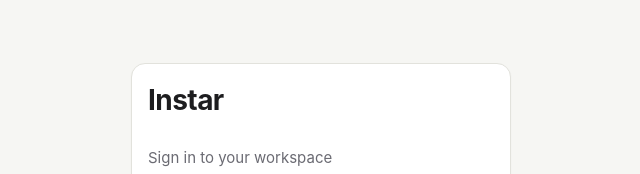
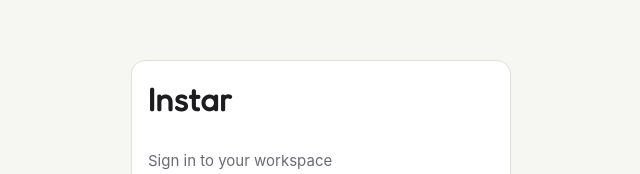
Before and after one commit to jstrand894/instar_app, a React (Vite) app: page / in a window 1280 px wide. Shown: the part 129-303 px from the top of the page, without its empty margins (319-959 px from the left). Built offline with nearby package versions, Linux system fonts and the light colour scheme; no server answers.

Commit message:
Playful rounded wordmark font (Fredoka) for the Instar name

```diff
--- a/package.json
+++ b/package.json
@@ -14,6 +14,7 @@
     "@dnd-kit/core": "^6.3.1",
     "@dnd-kit/sortable": "^10.0.0",
     "@dnd-kit/utilities": "^3.2.2",
+    "@fontsource/fredoka": "^5.3.0",
     "@supabase/supabase-js": "^2.118.0",
     "pdfjs-dist": "^6.4.299",
     "react": "^19.2.8",
--- a/src/index.css
+++ b/src/index.css
@@ -44,7 +44,7 @@ textarea { resize: vertical; min-height: 64px; }
 
 .shell { display: grid; grid-template-columns: 220px 1fr; height: 100%; }
 .nav { display: flex; flex-direction: column; gap: .25rem; padding: 1rem .8rem; border-right: 1px solid var(--line); background: var(--panel); overflow-y: auto; }
-.brand { display: flex; align-items: center; gap: .7rem; font-size: 1.45rem; font-weight: 800; letter-spacing: -.02em; padding: .1rem .5rem 1.2rem; }
+.brand { display: flex; align-items: center; gap: .7rem; font-size: 1.6rem; padding: .1rem .5rem 1.2rem; }
 .nav a { padding: .55rem .7rem; border-radius: 8px; color: inherit; text-decoration: none; }
 .nav a.active { background: var(--chip); font-weight: 600; }
 main { overflow-y: auto; min-width: 0; display: flex; flex-direction: column; }
@@ -416,3 +416,8 @@ main { scrollbar-gutter: stable; }
 .pomo-mini { display: none; place-items: center; padding: .4rem 0; }
 .pomo-mini .ring-time { font-size: .62rem !important; }
 @media (min-width: 761px) { .shell.nav-auto .nav:not(:hover):not(:has(:focus-visible)) .pomo-mini { display: grid; } }
+
+/* the Instar wordmark */
+.brand-text, .auth h1, .about h2 { font-family: 'Fredoka', ui-rounded, 'SF Pro Rounded', system-ui, sans-serif; font-weight: 600; letter-spacing: .01em; }
+.brand-text { font-size: 1.7rem; line-height: 1; }
+.auth h1 { font-size: 2rem; } .about h2 { font-size: 1.9rem; }
--- a/src/main.tsx
+++ b/src/main.tsx
@@ -1,5 +1,6 @@
 import { StrictMode } from 'react'
 import { createRoot } from 'react-dom/client'
+import '@fontsource/fredoka/latin-600.css'
 import './index.css'
 import App from './App.tsx'
 import { applyPrefs, watchSystemTheme } from './lib/prefs'
```
Also changed, not shown: 1 other file (tests, documents, lock files or other folders).
